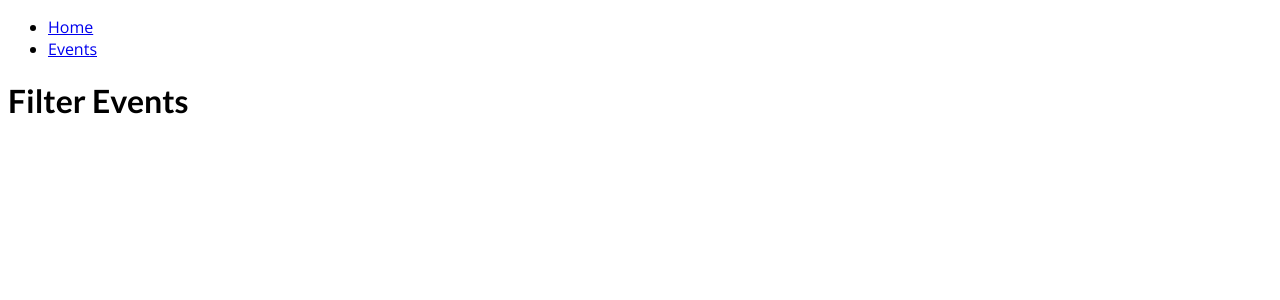
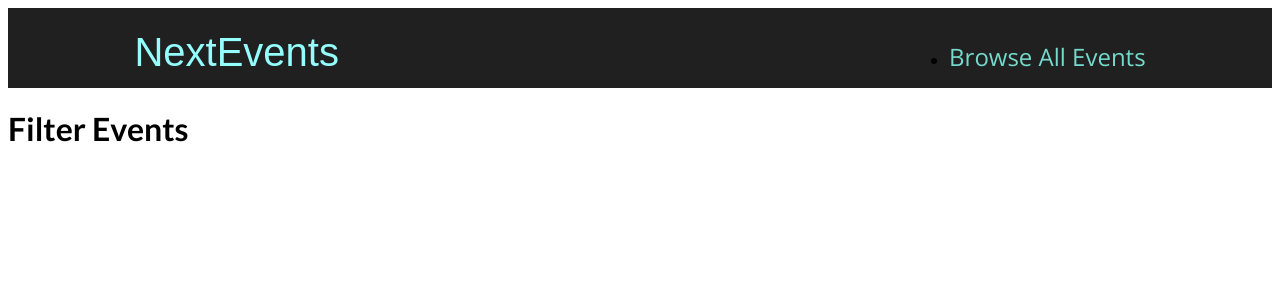
Before and after one commit to criszelaya24/next-events, a Next.js app: page /events in a window 1280 px wide. Shown: the top 300 px of the page. Built offline with nearby package versions, Linux system fonts and the light colour scheme.

Commit message:
Adding style to navigation bar

```diff
--- /dev/null
+++ b/components/layout/main-header.module.css
@@ -0,0 +1,41 @@
+.header {
+  width: 100%;
+  display: flex;
+  justify-content: space-between;
+  align-items: baseline;
+  padding: 1rem 10%;
+  height: 5rem;
+  background-color: #202020;
+}
+
+.logo {
+  font-size: 1.5rem;
+  color: white;
+  font-family: 'Fira', sans-serif;
+  height: 100%;
+  display: flex;
+  justify-content: center;
+  align-items: center;
+  color: #94fdfd;
+}
+
+.logo a {
+  text-decoration: none;
+  color: #94fdfd;
+}
+
+.navigation a {
+  text-decoration: none;
+  color: #74dacc;
+  font-size: 1rem;
+}
+
+@media (min-width: 768px) {
+  .logo {
+    font-size: 2.5rem;
+  }
+
+  .navigation a {
+    font-size: 1.5rem;
+  }
+}
--- a/components/layout/main-navigation.js
+++ b/components/layout/main-navigation.js
@@ -1,15 +1,16 @@
 import Link from 'next/link';
+import classes from './main-header.module.css';
 
 const MainNavigation = () => {
     return (
-        <header>
-            <nav>
+        <header className={classes.header}>
+            <div className={classes.logo}>
+                <Link href='/'>NextEvents</Link>
+            </div>
+            <nav className={classes.navigation}>
                 <ul>
                     <li>
-                        <Link href='/'>Home</Link>
-                    </li>
-                    <li>
-                        <Link href='/events'>Events</Link>
+                        <Link href='/events'>Browse All Events</Link>
                     </li>
                 </ul>
             </nav>
--- a/dummy-data.js
+++ b/dummy-data.js
@@ -27,7 +27,7 @@ const DUMMY_EVENTS = [
         location: 'My Street 12, 10115 Broke City',
         date: '2022-04-10',
         image: 'https://source.unsplash.com/random/1920x1080/?wallpaper,Networking',
-        isFeatured: true,
+        isFeatured: false,
     },
 ];
 
```
Also changed, not shown: pages/events/index.js (+5 -4 lines).
